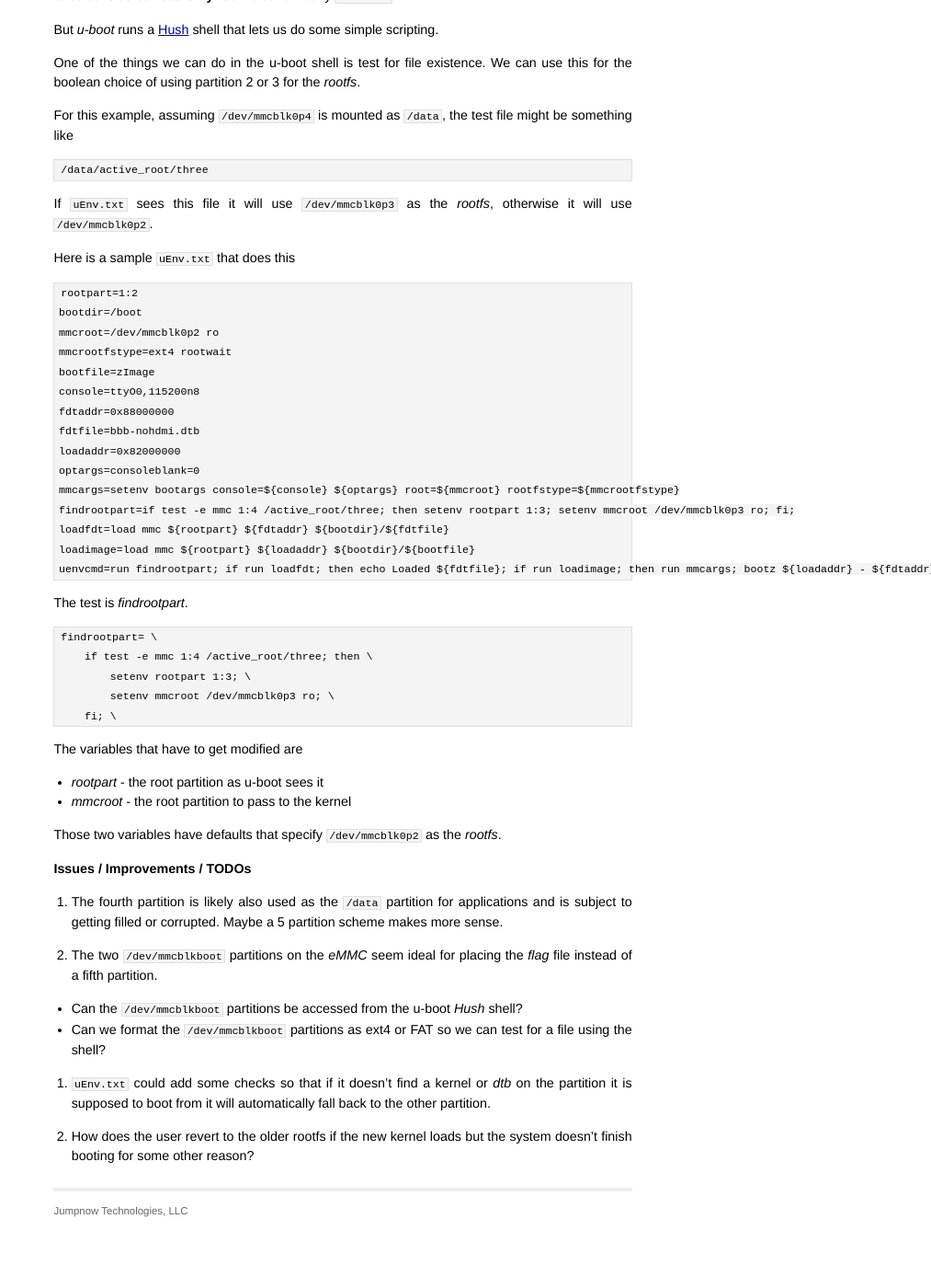
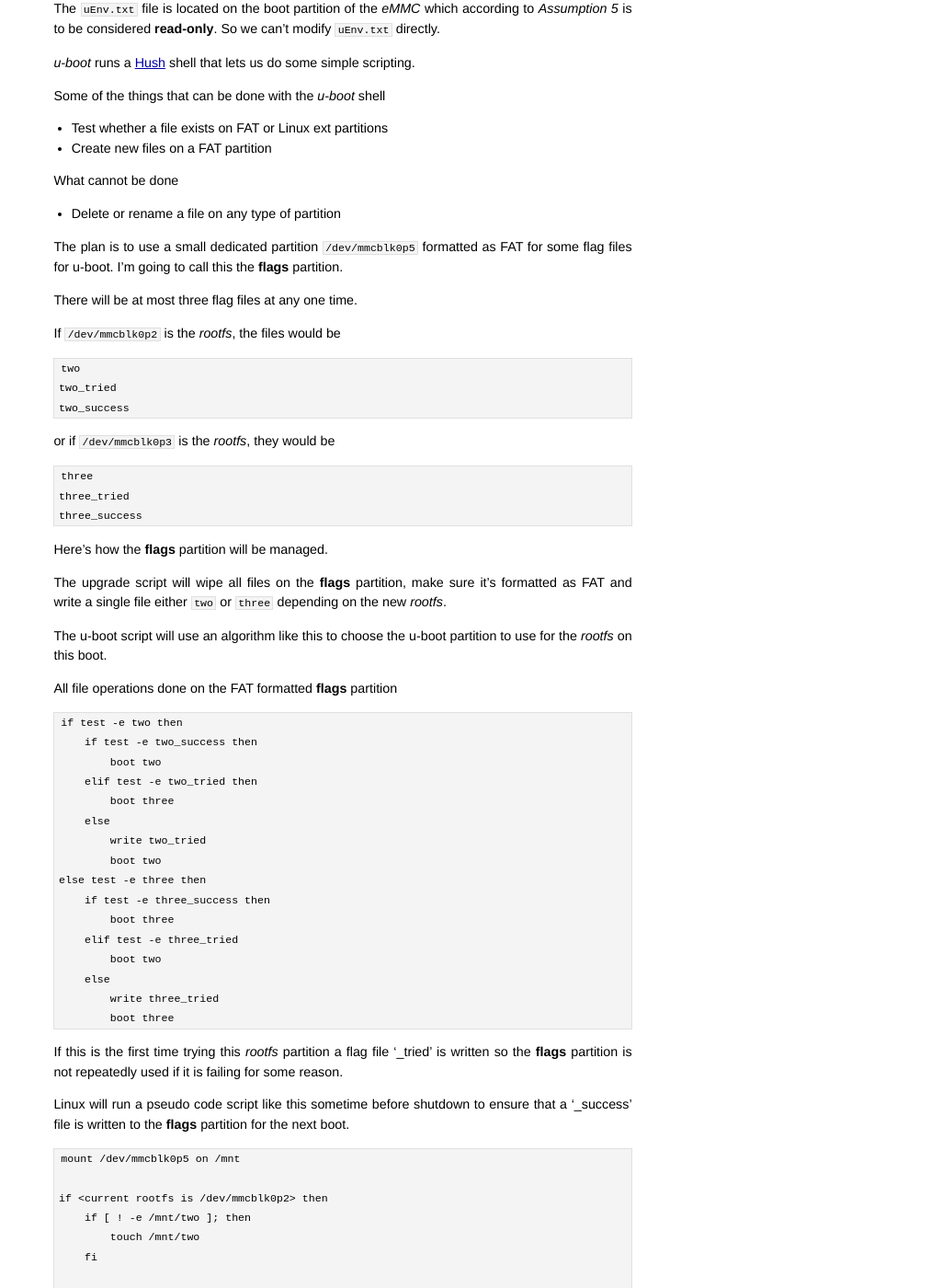
Before and after one commit to jumpnow/jumpnowtek-site, a Jekyll site: the page built from _posts/2015-11-15-Upgrade-strategy-for-BBB.md, in a window 1280 px wide and 1400 px high, scrolled down 2461 px. Shown: the whole window at 92% size, without its empty margins (267-1280 px from the left). Built offline with Jekyll 4.4.1, drawn with Linux system fonts in a browser that asks for light colours; before the commit the page ends 3800 px from its top, so only the background shows below that; some of the changed text lies outside the part shown.

Commit message:
Modified strategy for upgrades

```diff
--- a/_posts/2015-11-15-Upgrade-strategy-for-BBB.md
+++ b/_posts/2015-11-15-Upgrade-strategy-for-BBB.md
@@ -17,17 +17,16 @@ The core idea is that there will be two *rootfs* partitions, one active and pote
 
 The upgrade will mount and install the new *rootfs* on the non-active partition and then make whatever changes are necessary to let the bootloader know which partition to use on the next boot.
 
+The current Rev C BBBs have a 4GB *eMMC*. Older revisions had a 2GB *eMMC*, but since projects I'm working on assume a Rev C. That's what I'll do here.
+
 BBB projects I work on tend to be small, dedicated systems.
 
-The current Rev C BBBs have a 4GB *eMMC*. Older revisions had a 2GB *eMMC*, but since projects I'm working on assume a Rev C. That's what I'll do here.
+The largest BBB system I've worked on included an X11 desktop to support a full-screen Java GUI application.
+The uncompressed image was under *250MB* as a running system.
 
-The largest BBB system I've worked on included an X11 desktop to support a full-screen Java GUI application. The distributable image file for that project was less then *80MB* as a compressed tarball.
+There is enough space on the BBB *eMMC* to support a multiple *rootfs* strategy.
 
-That's not unreasonable for a network download.
-
-Uncompressed that X11/Java image was under *250MB* as a running system.
-
-So there is plenty of space on the BBB *eMMC* to support this multiple *rootfs* strategy.
+The distributable image file for that project was less then *80MB* as a compressed tarball making full image network downloads reasonable.
 
 ### Assumptions
 
@@ -38,10 +37,11 @@ I'm making some assumptions that might be more restrictive then necessary.
 3. The running *rootfs* will be the fallback if the upgrade fails.
 4. The running *rootfs* is **read-only**.
 5. The *boot* partition is **read-only**.
-6. The *eMMC* has already been partitioned appropriately with some initial install scripts.
+6. The *eMMC* has already been partitioned appropriately with some initial install scripts run from an SD card boot.
 7. The upgrade is allowed to modify files on a fourth partition of the *eMMC*.
 8. There is temporary space available on some writable partition of the *eMMC* for the compressed tarball.
-9. No modifications to standard *u-boot*.
+9. Require only the [BusyBox][busybox] *Ash* shell and some basic disk utilities, no *Bash*, *Perl* or *Python*.
+10. No modifications to standard *u-boot*.
 
 If possible I would like to stay with an unmodified mainstream u-boot.
 
@@ -63,19 +63,21 @@ I'm going to skip over this part since the details will be project specific.
 
 Here's a potential partitioning
 
-    root@beaglebone:~# fdisk -l /dev/mmcblk0
+    root@bbb:~/emmc# fdisk -l /dev/mmcblk0
     Disk /dev/mmcblk0: 3.7 GiB, 3925868544 bytes, 7667712 sectors
     Units: sectors of 1 * 512 = 512 bytes
     Sector size (logical/physical): 512 bytes / 512 bytes
     I/O size (minimum/optimal): 512 bytes / 512 bytes
     Disklabel type: dos
-    Disk identifier: 0xc9abb9c2
+    Disk identifier: 0x32e05668
 
     Device         Boot   Start     End Sectors  Size Id Type
     /dev/mmcblk0p1 *        128  131071  130944   64M  c W95 FAT32 (LBA)
     /dev/mmcblk0p2       131072 2228223 2097152    1G 83 Linux
     /dev/mmcblk0p3      2228224 4325375 2097152    1G 83 Linux
-    /dev/mmcblk0p4      4325376 7667711 3342336  1.6G 83 Linux
+    /dev/mmcblk0p4      4325376 7667711 3342336  1.6G  5 Extended
+    /dev/mmcblk0p5      4327424 4458495  131072   64M  c W95 FAT32 (LBA)
+    /dev/mmcblk0p6      4460544 7667711 3207168  1.5G 83 Linux
 
 
 The two *rootfs* partitions for this system would be `/dev/mmcblk0p2` and `/dev/mmcblk0p3`.
@@ -90,8 +92,6 @@ Some things to check
 
 There are some subtleties to be handled, but nothing too difficult.
 
-TODO: Insert script when it's cleaned up
-
 Installing the *rootfs* from a tarball once we know the partition is four steps
 
 1. Format the partition as ext4
@@ -102,7 +102,7 @@ Installing the *rootfs* from a tarball once we know the partition is four steps
 The actual code will be something like this (without any error handling)
 
     # mkfs.ext4 -q <new-root-partition>
-    # mount <new-root-partition> /media
+    # mount <new-root-partition> /mnt
     # tar -C /media -xJf <image-file>.tar.xz
     # umount <new-root-partition>
 
@@ -110,68 +110,105 @@ Additional data from the current *rootfs* might want to be copied over to the ne
 
 The final step is updating the bootloader so that it knows about the new *rootfs*.
 
-A `uEnv.txt` bootloader command file is used with BBB systems to customize the boot process.
+A `uEnv.txt` bootloader command file is typically used with BBB systems to customize the boot process.
 
 The `uEnv.txt` file lets you specify the kernel and *dtb* and allows passing parameters to the kernel including the type and location of the *rootfs*.
 
-The `uEnv.txt` file is located on the boot partition of the *eMMC* which according to *Assumption 5* is to be considered **read-only**. So we can't modify `uEnv.txt`.
+The `uEnv.txt` file is located on the boot partition of the *eMMC* which according to *Assumption 5* is to be considered **read-only**. So we can't modify `uEnv.txt` directly.
 
-But *u-boot* runs a [Hush][hush] shell that lets us do some simple scripting.
+*u-boot* runs a [Hush][hush] shell that lets us do some simple scripting.
 
-One of the things we can do in the u-boot shell is test for file existence. We can use this for the boolean choice of using partition 2 or 3 for the *rootfs*.
+Some of the things that can be done with the *u-boot* shell
 
-For this example, assuming `/dev/mmcblk0p4` is mounted as `/data`, the test file might be something like
+* Test whether a file exists on FAT or Linux ext partitions
+* Create new files on a FAT partition
 
-    /data/active_root/three
+What cannot be done
 
-If `uEnv.txt` sees this file it will use `/dev/mmcblk0p3` as the *rootfs*, otherwise it will use `/dev/mmcblk0p2`.
+* Delete or rename a file on any type of partition
 
-Here is a sample `uEnv.txt` that does this
+The plan is to use a small dedicated partition `/dev/mmcblk0p5` formatted as FAT for some flag files for u-boot. I'm going to call this the **flags** partition.
 
-    rootpart=1:2
-    bootdir=/boot
-    mmcroot=/dev/mmcblk0p2 ro
-    mmcrootfstype=ext4 rootwait
-    bootfile=zImage
-    console=ttyO0,115200n8
-    fdtaddr=0x88000000
-    fdtfile=bbb-nohdmi.dtb
-    loadaddr=0x82000000
-    optargs=consoleblank=0
-    mmcargs=setenv bootargs console=${console} ${optargs} root=${mmcroot} rootfstype=${mmcrootfstype}
-    findrootpart=if test -e mmc 1:4 /active_root/three; then setenv rootpart 1:3; setenv mmcroot /dev/mmcblk0p3 ro; fi;
-    loadfdt=load mmc ${rootpart} ${fdtaddr} ${bootdir}/${fdtfile}
-    loadimage=load mmc ${rootpart} ${loadaddr} ${bootdir}/${bootfile}
-    uenvcmd=run findrootpart; if run loadfdt; then echo Loaded ${fdtfile}; if run loadimage; then run mmcargs; bootz ${loadaddr} - ${fdtaddr}; fi; fi;
+There will be at most three flag files at any one time.
+
+If `/dev/mmcblk0p2` is the *rootfs*, the files would be
+
+    two
+    two_tried
+    two_success
+
+or if `/dev/mmcblk0p3` is the *rootfs*, they would be
+
+    three
+    three_tried
+    three_success
 
 
-The test is *findrootpart*.
+Here's how the **flags** partition will be managed.
 
-    findrootpart= \
-        if test -e mmc 1:4 /active_root/three; then \
-            setenv rootpart 1:3; \
-            setenv mmcroot /dev/mmcblk0p3 ro; \
-        fi; \
+The upgrade script will wipe all files on the **flags** partition, make sure it's formatted as FAT and write a single file either `two` or `three` depending on the new *rootfs*.
 
-The variables that have to get modified are
+The u-boot script will use an algorithm like this to choose the u-boot partition to use for the *rootfs* on this boot.
 
-* *rootpart* - the root partition as u-boot sees it
-* *mmcroot* - the root partition to pass to the kernel
+All file operations done on the FAT formatted **flags** partition
 
+    if test -e two then
+        if test -e two_success then
+            boot two
+        elif test -e two_tried then
+            boot three
+        else
+            write two_tried
+            boot two
+    else test -e three then
+        if test -e three_success then
+            boot three
+        elif test -e three_tried
+            boot two
+        else
+            write three_tried
+            boot three
 
-Those two variables have defaults that specify `/dev/mmcblk0p2` as the *rootfs*.
+If this is the first time trying this *rootfs* partition a flag file '_tried' is written so the **flags** partition is not repeatedly used if it is failing for some reason.
+
+Linux will run a pseudo code script like this sometime before shutdown to ensure that a '_success' file is written to the **flags** partition for the next boot.
+
+    mount /dev/mmcblk0p5 on /mnt
+
+    if <current rootfs is /dev/mmcblk0p2> then
+        if [ ! -e /mnt/two ]; then
+            touch /mnt/two
+        fi
+
+        if [ ! -e /mnt/two_success ]; then
+            touch /mnt/two_success
+        fi
+
+        rm -rf /mnt/three*
+    else
+        if [ ! -e /mnt/three ]; then
+            touch /mnt/three
+        fi
+
+     if [ ! -e /mnt/three_success ]; then
+            touch /mnt/three_success
+        fi
+
+        rm -rf /mnt/two*
+    fi
+
+    umount /dev/mmcblk0p5
+
 
 ### Issues / Improvements / TODOs
 
-1. The fourth partition is likely also used as the `/data` partition for applications and is subject to getting filled or corrupted. Maybe a 5 partition scheme makes more sense.
+1. `uEnv.txt` could add some additional checks so that if it doesn't find a kernel or *dtb* on the partition it is supposed to boot from it will automatically fall back to the other partition. This is really the job of the upgrade script though.
 
 2. The two `/dev/mmcblkboot` partitions on the *eMMC* seem ideal for placing the *flag* file instead of a fifth partition.
 
   * Can the `/dev/mmcblkboot` partitions be accessed from the u-boot *Hush* shell?
   * Can we format the `/dev/mmcblkboot` partitions as ext4 or FAT so we can test for a file using the shell?
 
-3. `uEnv.txt` could add some checks so that if it doesn't find a kernel or *dtb* on the partition it is supposed to boot from it will automatically fall back to the other partition.
 
-4. How does the user revert to the older rootfs if the new kernel loads but the system doesn't finish booting for some other reason?
-
+[busybox]: https://en.wikipedia.org/wiki/BusyBox
 [hush]: http://www.denx.de/wiki/view/DULG/CommandLineParsing#Section_14.2.17.2.
```
Also changed, not shown: other parts of _posts/2015-11-15-Upgrade-strategy-for-BBB.md (+1 -1 lines).
